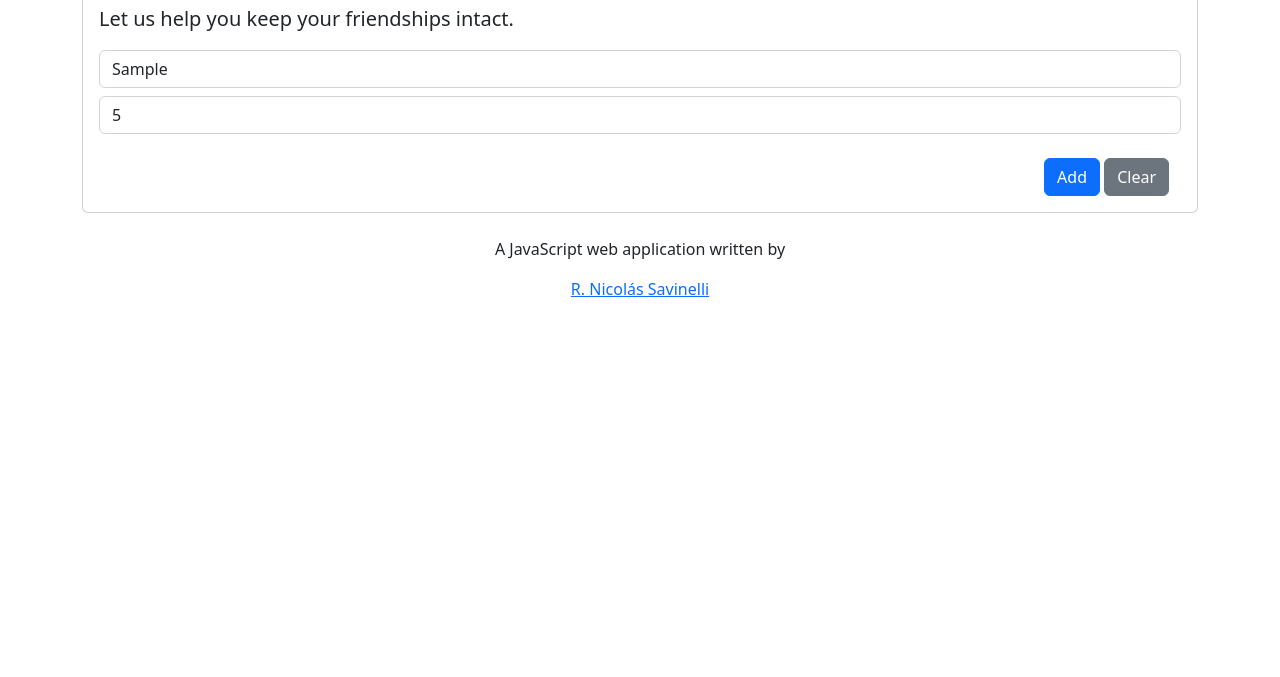
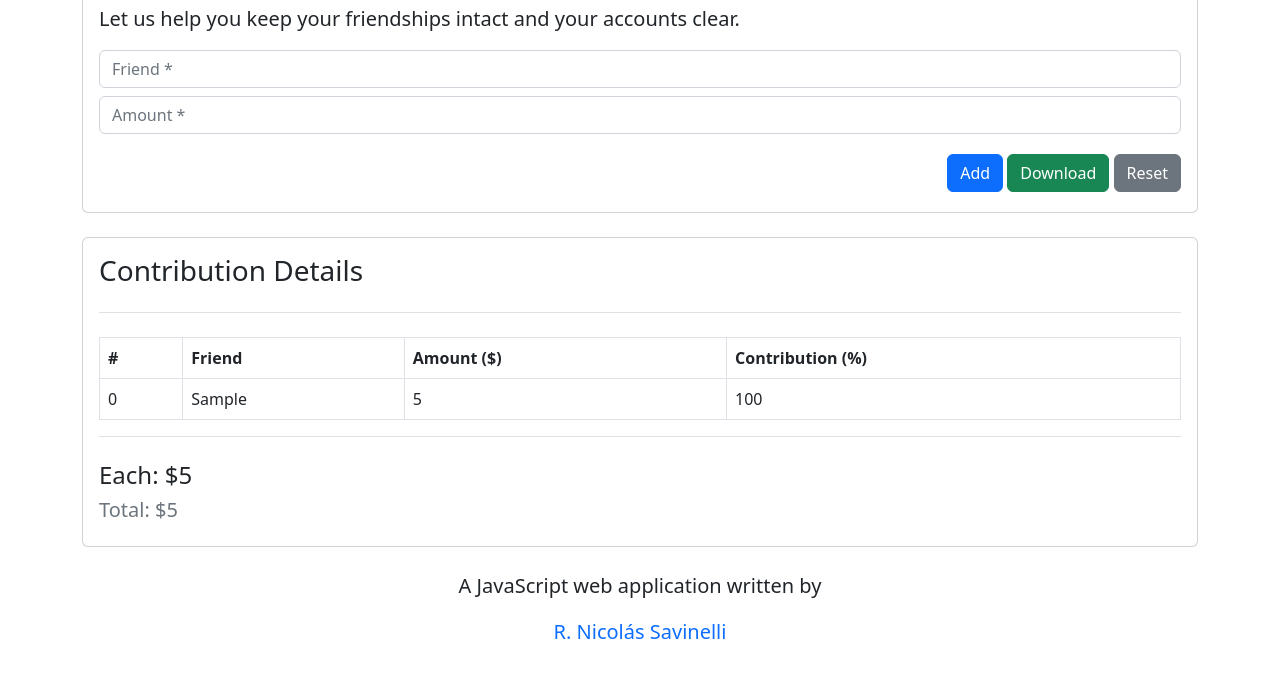
Before and after one commit to rnsavinelli/easy-split, a plain HTML site: page index.html in a window 1280 px wide. Both pictures are taken after typing "Sample", "5" into the empty fields and a click on the button "Add". Shown: the part 155-832 px from the top of the page. Before the commit the page ends 800 px from the top, so only its background shows below. Drawn offline with nearby package versions, Linux system fonts and the light colour scheme.

Commit message:
version 0.1

```diff
--- /dev/null
+++ b/assets/js/splitter.js
@@ -0,0 +1,105 @@
+function resetFriendsTable() {
+  let friendsTableChildNodes =
+    document.getElementById("friendsTableBody").childNodes;
+  friendsTableChildNodes.forEach((friend) =>
+    friend.parentNode.removeChild(friend)
+  );
+
+  updateTotal();
+  updateEach();
+}
+
+function createNewTableTextData(content) {
+  let td = document.createElement("td");
+  let text = document.createTextNode(String(content));
+
+  td.appendChild(text);
+
+  return td;
+}
+
+function createNewFriendsTableRow(data) {
+  let numberOfFriendsTableChildNodes =
+    document.getElementById("friendsTableBody").childNodes.length;
+
+  let newFriendsTableRow = document.createElement("tr");
+
+  let number = createNewTableTextData(numberOfFriendsTableChildNodes);
+  newFriendsTableRow.appendChild(number);
+
+  let name = createNewTableTextData(data.name);
+  newFriendsTableRow.appendChild(name);
+
+  let amount = createNewTableTextData(data.amount);
+  newFriendsTableRow.appendChild(amount);
+
+  let contribution = createNewTableTextData(0);
+  newFriendsTableRow.appendChild(contribution);
+
+  return newFriendsTableRow;
+}
+
+function addFriend(data) {
+  let friendsTable = document.getElementById("friendsTableBody");
+
+  let newTableRow = createNewFriendsTableRow(data);
+
+  friendsTable.appendChild(newTableRow);
+}
+
+function updateContributions() {
+  let friendsTableChildNodes =
+    document.getElementById("friendsTableBody").childNodes;
+
+  let total = Number(document.getElementById("total").innerText);
+
+  friendsTableChildNodes.forEach((friend) => {
+    let amount = friend.cells[2].innerText.valueOf();
+    friend.cells[3].innerText = (Number(amount / total) * 100).toLocaleString();
+  });
+}
+
+function updateTotal() {
+  let friendsTableChildNodes =
+    document.getElementById("friendsTableBody").childNodes;
+
+  let textTotal = document.getElementById("total");
+  let total = 0;
+
+  friendsTableChildNodes.forEach(
+    (friend) => (total += Number(friend.cells[2].innerText.valueOf()))
+  );
+
+  textTotal.innerText = total.toLocaleString();
+}
+
+function updateEach() {
+  let total = Number(document.getElementById("total").innerText);
+  let numberOfFriendsTableChildNodes = document
+    .getElementById("friendsTableBody")
+    .childNodes.length.valueOf();
+
+  let each = document.getElementById("each");
+
+  each.innerHTML = (total / numberOfFriendsTableChildNodes).toLocaleString();
+}
+
+function updateContributionDetails() {
+  updateTotal();
+  updateEach();
+  updateContributions();
+}
+
+var friendsInputForm = document.getElementById("friendsInputForm");
+friendsInputForm.addEventListener("submit", function (e) {
+  e.preventDefault();
+
+  const formData = new FormData(e.target);
+  const inputData = Object.fromEntries(formData);
+
+  addFriend(inputData);
+
+  updateContributionDetails();
+
+  e.target.reset();
+});
--- a/index.html
+++ b/index.html
@@ -1,74 +1,141 @@
 <!DOCTYPE html>
 
 <html lang="en">
-
   <head>
-    <meta charset="UTF-8">
-    <meta http-equiv="X-UA-Compatible" content="IE=edge">
-    <meta name="viewport" content="width=device-width, initial-scale=1.0">
-    <meta name="description" content="Sharing expenses should not be that hard." />
+    <meta charset="UTF-8" />
+    <meta http-equiv="X-UA-Compatible" content="IE=edge" />
+    <meta name="viewport" content="width=device-width, initial-scale=1.0" />
+    <meta
+      name="description"
+      content="Sharing expenses should not be that hard."
+    />
     <meta name="author" content="Roberto Nicolás Savinelli" />
-    <meta name="generator" content="Roberto Nicolás Savinelli">
+    <meta name="generator" content="Roberto Nicolás Savinelli" />
 
     <link rel="icon" type="image/x-icon" href="assets/x-icon/favicon.png" />
 
     <title>Easy Split - Expenses Splitter</title>
 
-    <link href="https://cdn.jsdelivr.net/npm/bootstrap@5.2.0-beta1/dist/css/bootstrap.min.css" rel="stylesheet"
-        integrity="sha384-0evHe/X+R7YkIZDRvuzKMRqM+OrBnVFBL6DOitfPri4tjfHxaWutUpFmBp4vmVor" crossorigin="anonymous">
+    <link
+      href="https://cdn.jsdelivr.net/npm/bootstrap@5.2.0-beta1/dist/css/bootstrap.min.css"
+      rel="stylesheet"
+      integrity="sha384-0evHe/X+R7YkIZDRvuzKMRqM+OrBnVFBL6DOitfPri4tjfHxaWutUpFmBp4vmVor"
+      crossorigin="anonymous"
+    />
   </head>
 
   <body>
     <header>
       <div class="text-center my-4">
         <h1>
-                Easy<img class="mx-2" src="assets/brand/logo.png" width="32" height="32" alt="A pair of scissors">Split
+          Easy<img
+            class="mx-2"
+            src="assets/brand/logo.png"
+            width="32"
+            height="32"
+            alt="A pair of scissors"
+          />Split
         </h1>
       </div>
     </header>
 
     <main>
       <div class="container">
-            <div class=" card card-body">
+        <div class="card card-body">
           <article>
             <h2>Expenses Splitter</h2>
-                    <p class="lead">Let us help you keep your friendships intact.</p>
-                    <input placeholder="Name *" type="text" id="name" required class="form-control mb-2">
-                    <input placeholder="Amount *" type="number" id="amount" min="0" placeholder="0" step=".01" required
-                        class="form-control">
-                    <div class="container mt-4">
+            <p class="lead">
+              Let us help you keep your friendships intact and your accounts
+              clear.
+            </p>
+            <form method="post" id="friendsInputForm">
+              <input
+                placeholder="Friend *"
+                type="text"
+                name="name"
+                required
+                class="form-control mb-2"
+              />
+              <input
+                placeholder="Amount *"
+                type="number"
+                name="amount"
+                min="0"
+                placeholder="0"
+                step=".01"
+                required
+                class="form-control"
+              />
+              <div class="container-responsive mt-3">
                 <div class="float-end">
-                            <button type="button" id="buttonAdd" class="btn btn-primary">Add</button>
-                            <button type="button" id="buttonClear" class="btn btn-secondary"
-                                data-dismiss="modal">Clear</button>
+                  <button
+                    type="submit"
+                    class="my-1 btn btn-primary"
+                  >
+                    Add
+                  </button>
+                  <button
+                    type="button"
+                    onclick="print()"
+                    class="my-1 btn btn-success"
+                  >
+                    Download
+                  </button>
+                  <button
+                    type="button"
+                    onclick="resetFriendsTable()"
+                    class="my-1 btn btn-secondary"
+                    data-dismiss="modal"
+                  >
+                    Reset
+                  </button>
                 </div>
               </div>
+            </form>
           </article>
         </div>
-            <br>
-            <div class="container">
+        <div class="card my-4 card-body">
+          <article>
+            <h3 class="card-title border-bottom pb-4">Contribution Details</h3>
+            <div class="card-text border-bottom my-4 table-responsive">
+              <table class="table table-bordered table-hover">
+                <thead>
+                  <tr>
+                    <th scope="col">#</th>
+                    <th scope="col">Friend</th>
+                    <th scope="col">Amount ($)</th>
+                    <th scope="col">Contribution (%)</th>
+                  </tr>
+                </thead>
                 <!-- placeholder for splitter.js -->
-                <div id="display"></div>
+                <tbody id="friendsTableBody"></tbody>
+              </table>
+            </div>
+            <div class="text-start">
+              <h4>Each: $<span id="each">0</span></h4>
+              <h5 class="text-secondary">Total: $<span id="total">0</span></h5>
+            </div>
+          </article>
         </div>
       </div>
     </main>
 
     <footer class="text-center pb-4">
       <div class="container-fluid">
-            <article>
+        <article class="lead">
           <p>A JavaScript web application written by</p>
           <address>
-                    <a href="https://savinelli.com.ar/">R. Nicolás Savinelli</a>
+            <b><a style="text-decoration: none;" href="https://savinelli.com.ar/">R. Nicolás Savinelli</a></b>
           </address>
         </article>
       </div>
-
     </footer>
 
-    <script src="https://cdn.jsdelivr.net/npm/bootstrap@5.2.0-beta1/dist/js/bootstrap.bundle.min.js"
+    <script
+      src="https://cdn.jsdelivr.net/npm/bootstrap@5.2.0-beta1/dist/js/bootstrap.bundle.min.js"
       integrity="sha384-pprn3073KE6tl6bjs2QrFaJGz5/SUsLqktiwsUTF55Jfv3qYSDhgCecCxMW52nD2"
-        crossorigin="anonymous"></script>
-
+      crossorigin="anonymous"
+    ></script>
+    <script src="assets/js/splitter.js"></script>
   </body>
-
 </html>
```
Also changed, not shown: 1 other file. Lines whose indentation alone changed are shown as unchanged.
